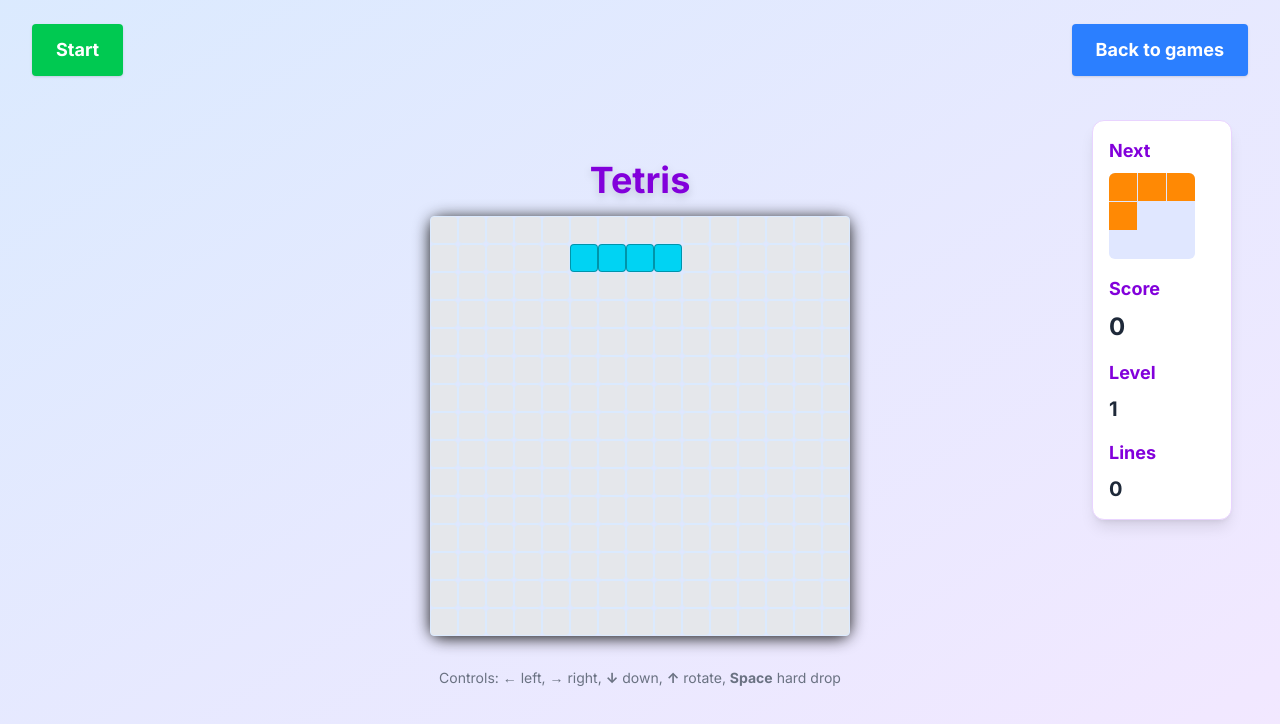
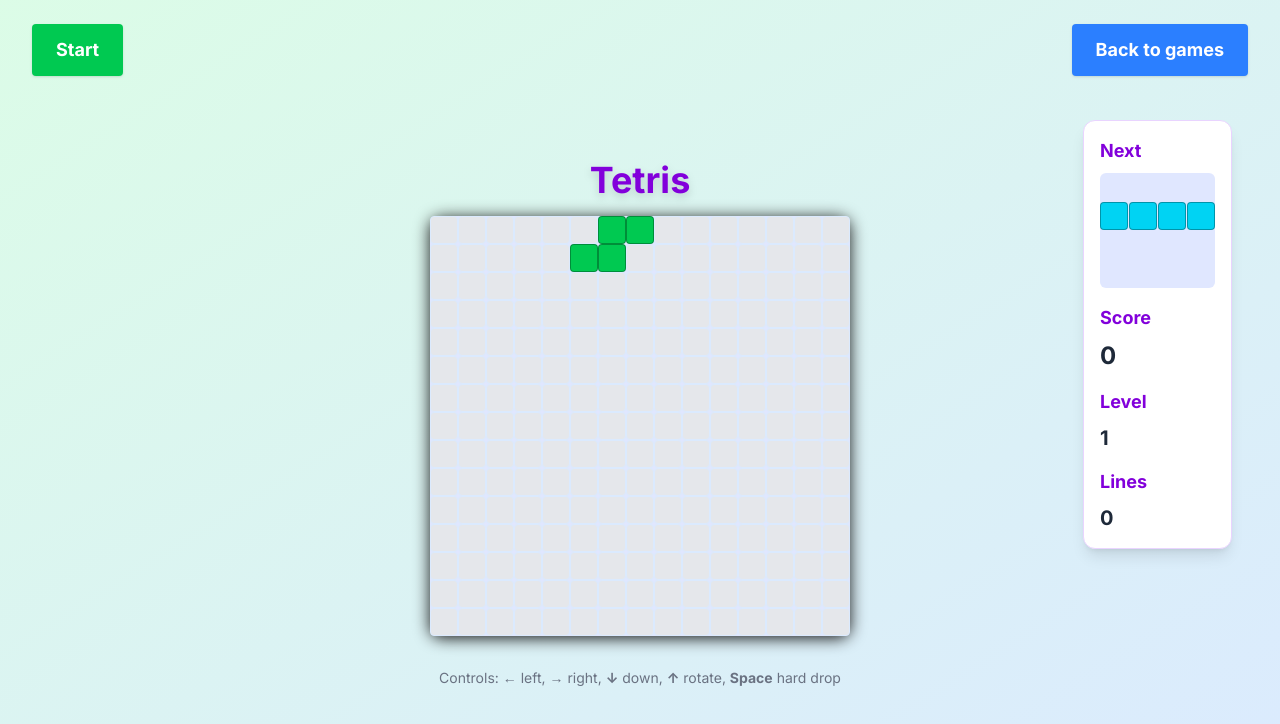
Before and after one commit to Jagjit-2626/games, a Next.js app: page /tetris in a window 1280 px wide. Shown: the top 724 px of the page. Built offline with nearby package versions, Linux system fonts and the light colour scheme.

Commit message:
Fix Tetris next piece preview: always show centered 4x4 grid to match board appearance

```diff
--- a/src/app/tetris/page.tsx
+++ b/src/app/tetris/page.tsx
@@ -108,9 +108,10 @@ function clearLines(board: number[][]) {
 }
 
 export default function Tetris() {
+  // State initialization (do not use Math.random() directly)
   const [board, setBoard] = useState<number[][]>(Array.from({ length: ROWS }, () => Array(COLS).fill(0)));
-  const [piece, setPiece] = useState(randomPiece());
-  const [next, setNext] = useState(randomPiece());
+  const [piece, setPiece] = useState<any>(null);
+  const [next, setNext] = useState<any>(null);
   const [score, setScore] = useState(0);
   const [lines, setLines] = useState(0);
   const [level, setLevel] = useState(1);
@@ -120,6 +121,17 @@ export default function Tetris() {
   const requestRef = useRef<number | null>(null);
   const lastDrop = useRef(Date.now());
 
+  // Initialize random pieces only on client
+  useEffect(() => {
+    if (piece === null && next === null) {
+      const first = randomPiece();
+      const second = randomPiece();
+      setPiece(first);
+      setNext(second);
+    }
+    // eslint-disable-next-line
+  }, []);
+
   // Handle keyboard
   useEffect(() => {
     if (!started || gameOver) return;
@@ -128,19 +140,19 @@ export default function Tetris() {
       if (["ArrowLeft", "ArrowRight", "ArrowDown", "ArrowUp", " ", "Space"].includes(e.key)) e.preventDefault();
       let { row, col, shape, type } = piece;
       if (e.key === "ArrowLeft") {
-        if (!checkCollision(board, shape, row, col - 1)) setPiece(p => ({ ...p, col: p.col - 1 }));
+        if (!checkCollision(board, shape, row, col - 1)) setPiece((p: typeof piece) => ({ ...p, col: p.col - 1 }));
       } else if (e.key === "ArrowRight") {
-        if (!checkCollision(board, shape, row, col + 1)) setPiece(p => ({ ...p, col: p.col + 1 }));
+        if (!checkCollision(board, shape, row, col + 1)) setPiece((p: typeof piece) => ({ ...p, col: p.col + 1 }));
       } else if (e.key === "ArrowDown") {
-        if (!checkCollision(board, shape, row + 1, col)) setPiece(p => ({ ...p, row: p.row + 1 }));
+        if (!checkCollision(board, shape, row + 1, col)) setPiece((p: typeof piece) => ({ ...p, row: p.row + 1 }));
       } else if (e.key === "ArrowUp") {
         const rotated = rotate(shape);
-        if (!checkCollision(board, rotated, row, col)) setPiece(p => ({ ...p, shape: rotated }));
+        if (!checkCollision(board, rotated, row, col)) setPiece((p: typeof piece) => ({ ...p, shape: rotated }));
       } else if (e.key === " " || e.key === "Space") {
         // Hard drop
         let dropRow = row;
         while (!checkCollision(board, shape, dropRow + 1, col)) dropRow++;
-        setPiece(p => ({ ...p, row: dropRow }));
+        setPiece((p: typeof piece) => ({ ...p, row: dropRow }));
       }
     }
     window.addEventListener("keydown", handle);
@@ -154,7 +166,7 @@ export default function Tetris() {
       if (Date.now() - lastDrop.current > dropTime) {
         let { row, col, shape, type } = piece;
         if (!checkCollision(board, shape, row + 1, col)) {
-          setPiece(p => ({ ...p, row: p.row + 1 }));
+          setPiece((p: typeof piece) => ({ ...p, row: p.row + 1 }));
         } else {
           // Place piece
           const newBoard = placePiece(board, shape, row, col, type);
@@ -184,8 +196,10 @@ export default function Tetris() {
 
   function startGame() {
     setBoard(Array.from({ length: ROWS }, () => Array(COLS).fill(0)));
-    setPiece(randomPiece());
-    setNext(randomPiece());
+    const first = randomPiece();
+    const second = randomPiece();
+    setPiece(first);
+    setNext(second);
     setScore(0);
     setLines(0);
     setLevel(1);
@@ -198,8 +212,12 @@ export default function Tetris() {
   }
 
   // Render board with current piece
-  const display = board.map((row, r) =>
-    row.map((cell, c) => {
+  if (!piece || !next) {
+    return <div className="min-h-screen flex items-center justify-center bg-gradient-to-br from-green-100 to-blue-100">Loading...</div>;
+  }
+
+  const display = board.map((row: number[], r: number) =>
+    row.map((cell: number, c: number) => {
       let val = cell;
       // Overlay current piece
       if (!gameOver) {
@@ -224,33 +242,58 @@ export default function Tetris() {
     })
   );
 
+  // Render next piece in a 4x4 grid, centered
+  const PREVIEW_SIZE = 4;
+  const previewGrid = Array.from({ length: PREVIEW_SIZE }, (_, r) =>
+    Array.from({ length: PREVIEW_SIZE }, (_, c) => 0)
+  );
+  // Place the next.shape in the previewGrid, centered
+  if (next && next.shape) {
+    const shapeRows = next.shape.length;
+    const shapeCols = next.shape[0].length;
+    const rowOffset = Math.floor((PREVIEW_SIZE - shapeRows) / 2);
+    const colOffset = Math.floor((PREVIEW_SIZE - shapeCols) / 2);
+    for (let r = 0; r < shapeRows; r++) {
+      for (let c = 0; c < shapeCols; c++) {
+        if (next.shape[r][c]) {
+          previewGrid[rowOffset + r][colOffset + c] = next.type;
+        }
+      }
+    }
+  }
+
   const nextPreview = (
     <div
       className="grid"
       style={{
-        gridTemplateRows: `repeat(${next.shape.length}, ${BLOCK_SIZE}px)`,
-        gridTemplateColumns: `repeat(${next.shape[0].length}, ${BLOCK_SIZE}px)`,
+        gridTemplateRows: `repeat(${PREVIEW_SIZE}, ${BLOCK_SIZE}px)`,
+        gridTemplateColumns: `repeat(${PREVIEW_SIZE}, ${BLOCK_SIZE}px)`,
         gap: "1px",
         backgroundColor: "#e0e7ff",
         borderRadius: "0.375rem",
         overflow: "hidden",
       }}
     >
-      {next.shape.flatMap((row, r) =>
-        row.map((value, c) =>
+      {previewGrid.flatMap((row: number[], r: number) =>
+        row.map((value: number, c: number) =>
           value ? (
             <div
               key={`next-${r}-${c}`}
-              className={`w-${BLOCK_SIZE} h-${BLOCK_SIZE} ${COLORS[next.type]}`}
+              className={`w-[${BLOCK_SIZE}px] h-[${BLOCK_SIZE}px] ${COLORS[value]} rounded-sm border border-black/30`}
             />
-          ) : null
+          ) : (
+            <div
+              key={`next-${r}-${c}`}
+              className={`w-[${BLOCK_SIZE}px] h-[${BLOCK_SIZE}px] bg-transparent`}
+            />
+          )
         )
       )}
     </div>
   );
 
   return (
-    <div className="min-h-screen flex flex-col items-center justify-center bg-gradient-to-br from-blue-100 to-purple-100 pt-12 relative">
+    <div className="min-h-screen flex flex-col items-center justify-center bg-gradient-to-br from-green-100 to-blue-100 pt-12 relative">
       <button
         className="absolute top-6 left-8 px-6 py-3 bg-green-500 text-white rounded shadow hover:bg-green-600 text-lg font-bold transition z-10"
         onClick={startGame}
@@ -277,7 +320,7 @@ export default function Tetris() {
       <div className="flex flex-col md:flex-row gap-8 items-start justify-center w-full max-w-4xl">
         <div className="flex flex-col items-center">
           <div
-            className="grid"
+            className="grid relative"
             style={{
               gridTemplateRows: `repeat(${ROWS}, ${BLOCK_SIZE}px)`,
               gridTemplateColumns: `repeat(${COLS}, ${BLOCK_SIZE}px)`,
@@ -290,10 +333,12 @@ export default function Tetris() {
             }}
           >
             {display.flat()}
+            {gameOver && (
+              <div className="absolute inset-0 flex items-center justify-center bg-black/30 z-20">
+                <div className="text-4xl md:text-5xl font-extrabold text-red-600 drop-shadow-lg bg-white/80 rounded-xl px-8 py-6 border-2 border-red-300">Game Over</div>
+              </div>
+            )}
           </div>
-          {gameOver && (
-            <div className="mt-6 text-2xl font-bold text-red-600">Game Over</div>
-          )}
         </div>
         {/* Info panel removed from here, now absolutely positioned above */}
       </div>
```
